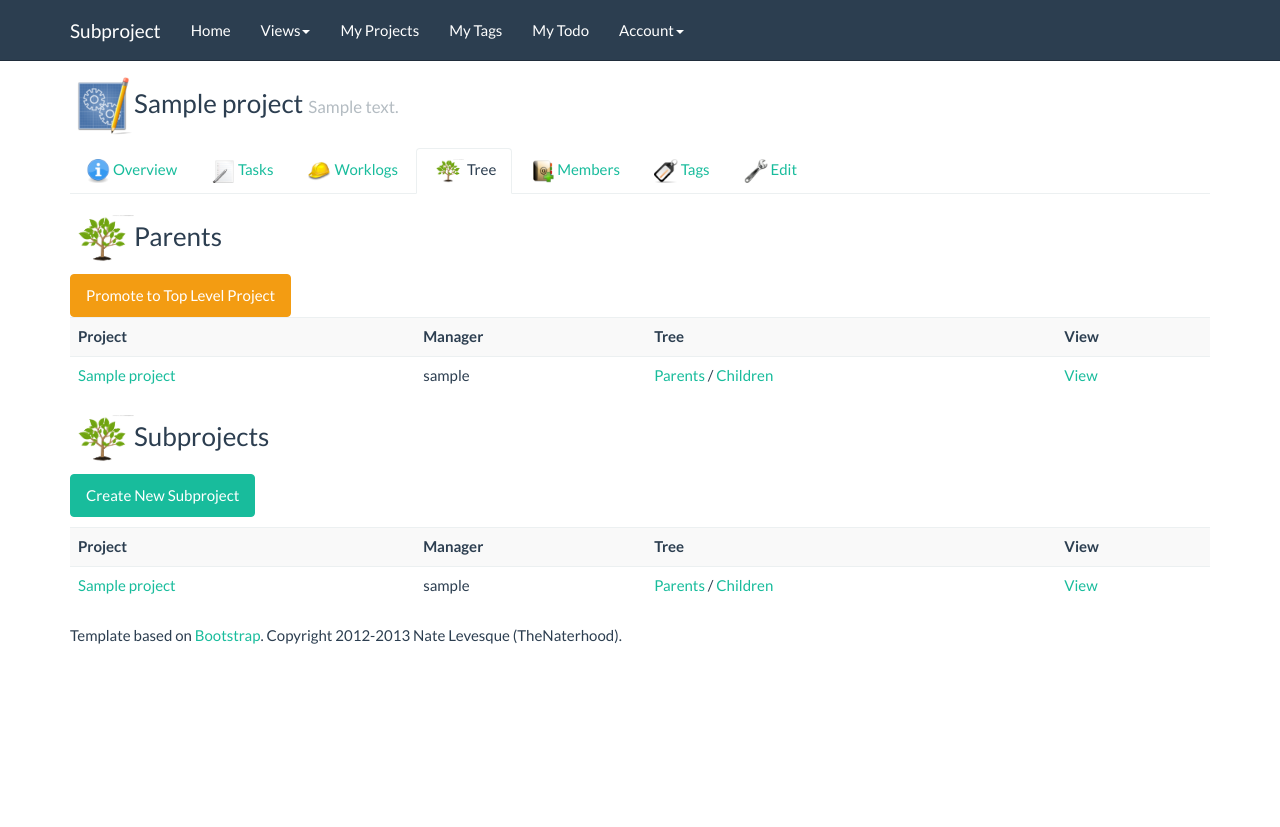
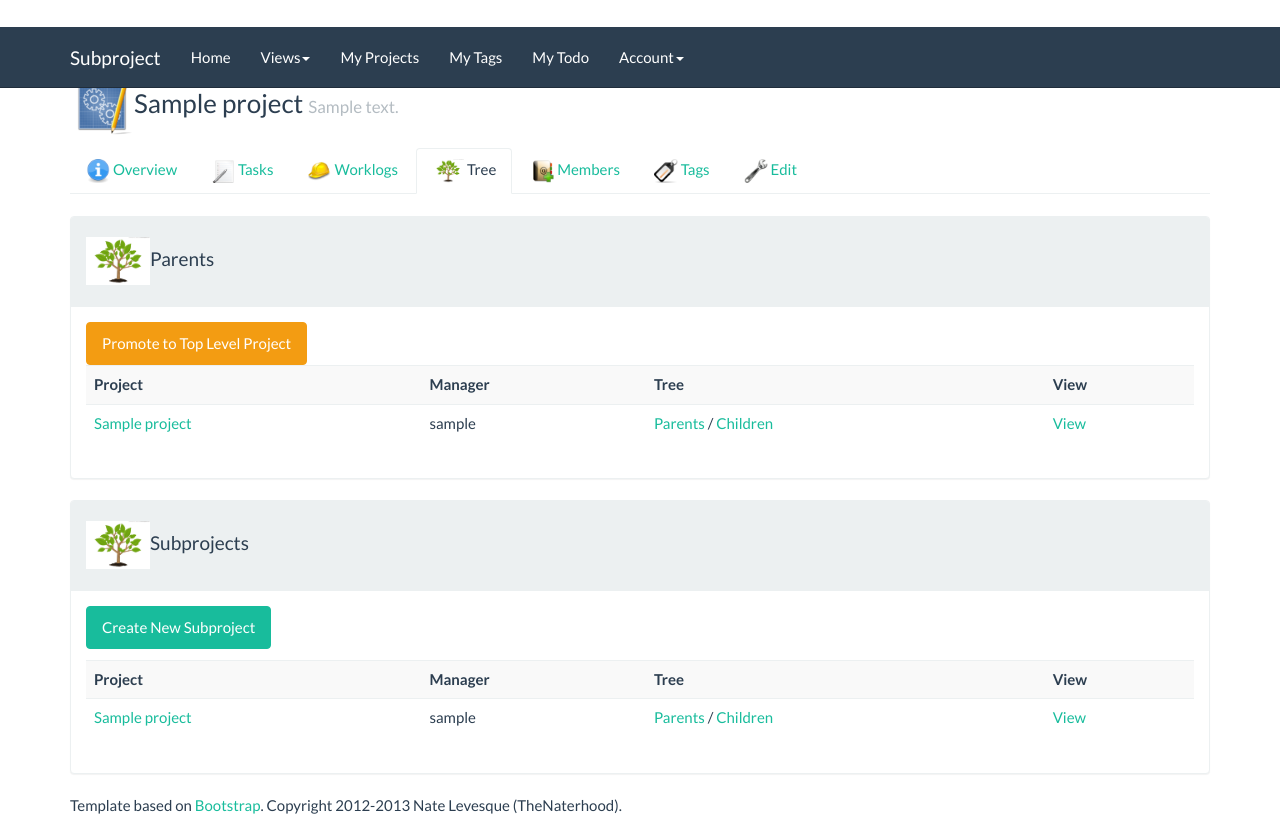
Before and after one commit to thenaterhood/subproject, a Django app: page /projects/view/1/ in a window 1280 px wide, after a click on "Tree". Before the commit the page ends 644 px from the top, so only its background shows below. Run offline with Django 3.2, Linux system fonts and the light colour scheme; a user stored in the database is signed in; tables that the repository leaves empty hold one stand-in row (values such as "Sample post"); data that the repository does not hold is empty; parts of the project's set-up code (start-up, migrations or seed data) failed here and were passed over.

Commit message:
change "tree" page to use panels

```diff
--- a/project/templates/project_view.html
+++ b/project/templates/project_view.html
@@ -106,8 +106,15 @@
 					{% endif %}
 				</div>
 				<div id="tree" class="tab-pane">
-					<h3><img src="/static/img/tree.jpg" width="64px" />Parents</h3>
-					{% if num_parents < 1 %}
+					<br />
+
+					<div class="panel panel-default">
+						<div class="panel-heading"><h4><img src="/static/img/tree.jpg" width="64px" />Parents</h4>
+						</div>
+
+						<div class="panel-body">
+
+							{% if num_parents < 1 %}
 					<p>This is a top level project and has no parents.</p>
 					{% else %}
 					{% if canEdit %}
@@ -143,9 +150,18 @@
 
 				{% endif %}
 
+						</div>
 
-				<h3><img src="/static/img/tree.jpg" width="64px" />Subprojects</h3>
-				{% if canEdit %}
+					</div>
+
+
+				<div class="panel panel-default">
+					<div class="panel-heading">	<h4><img src="/static/img/tree.jpg" width="64px" />Subprojects</h4>
+					</div>
+
+					<div class="panel-body">
+
+						{% if canEdit %}
 				<p><a class="btn btn-success" href="/projects/newsub/{{project.id}}">Create New Subproject</a></p>
 				{% endif %}
 
@@ -180,6 +196,10 @@
 
 			</table>
 			{% endif %}
+					</div>
+
+				</div>
+
 		</div>
 		<div id="members" class="tab-pane">
 			<h4><img src="/static/img/members.png" />Project Members</h4>
```
